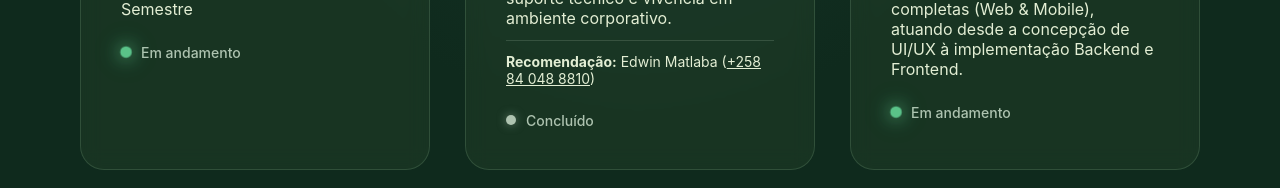
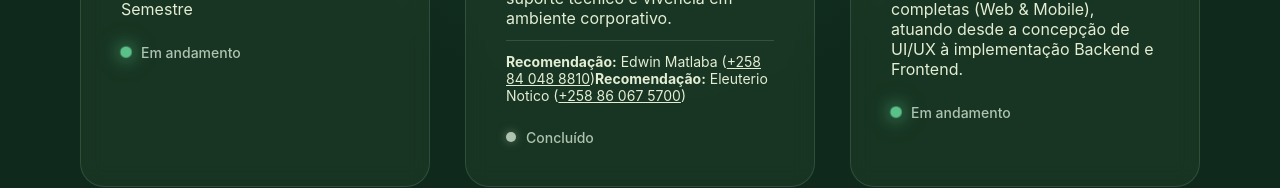
Before and after one commit to ArmandoMats/portfolio-armando-matusse, a React (Vite) app: page / in a window 1280 px wide. Shown: the part 1243-1431 px from the top of the page. Built offline with nearby package versions, Linux system fonts and the light colour scheme.

Commit message:
adicona teu como recomendacao

```diff
--- a/src/App.tsx
+++ b/src/App.tsx
@@ -102,6 +102,7 @@ function App() {
               <p className="card-status">Estágio de 6 meses focado em desenvolvimento de software, suporte técnico e vivência em ambiente corporativo.</p>
               <div style={{ marginTop: '12px', paddingTop: '12px', borderTop: '1px solid rgba(174, 195, 176, 0.2)', fontSize: '14px', color: 'var(--cream-green)' }}>
                 <strong>Recomendação:</strong> Edwin Matlaba (<a href="tel:+258840488810" style={{ color: 'var(--cream-green)', textDecoration: 'underline' }}>+258 84 048 8810</a>)
+                <strong>Recomendação:</strong> Eleuterio Notico (<a href="tel:+258860675700" style={{ color: 'var(--cream-green)', textDecoration: 'underline' }}>+258 86 067 5700</a>)
               </div>
               <div className="status-indicator completed">Concluído</div>
             </div>
```
